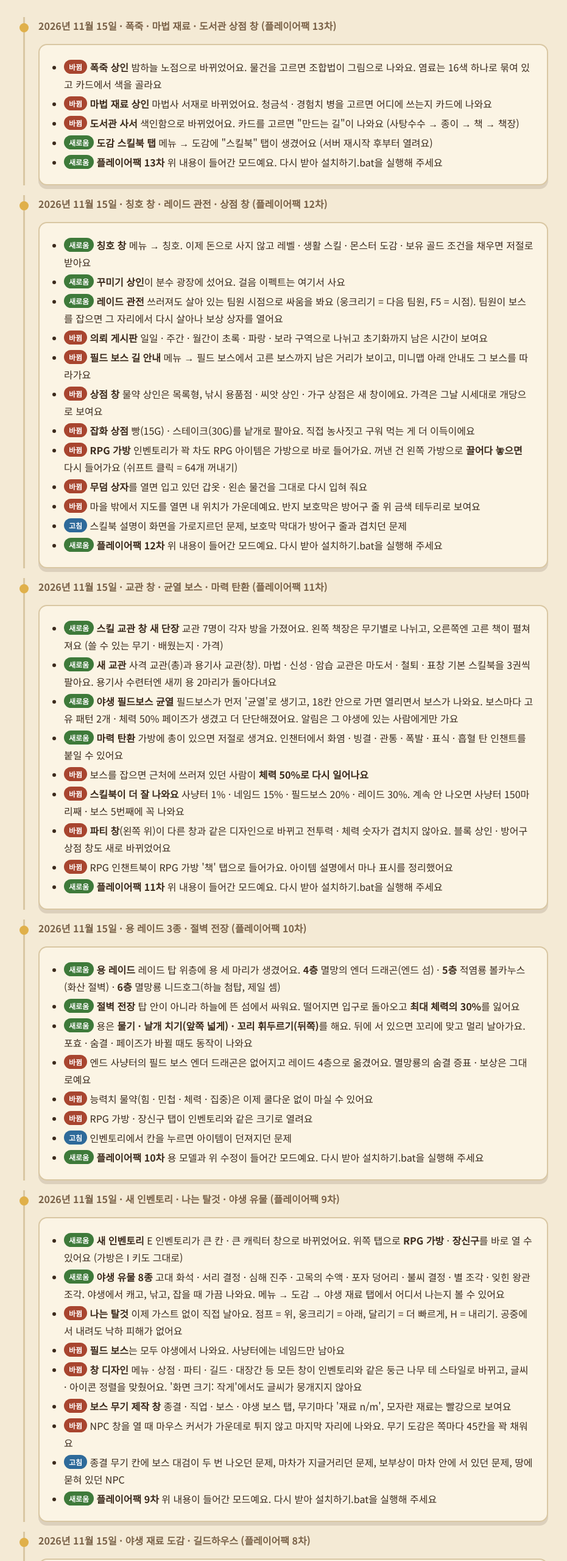
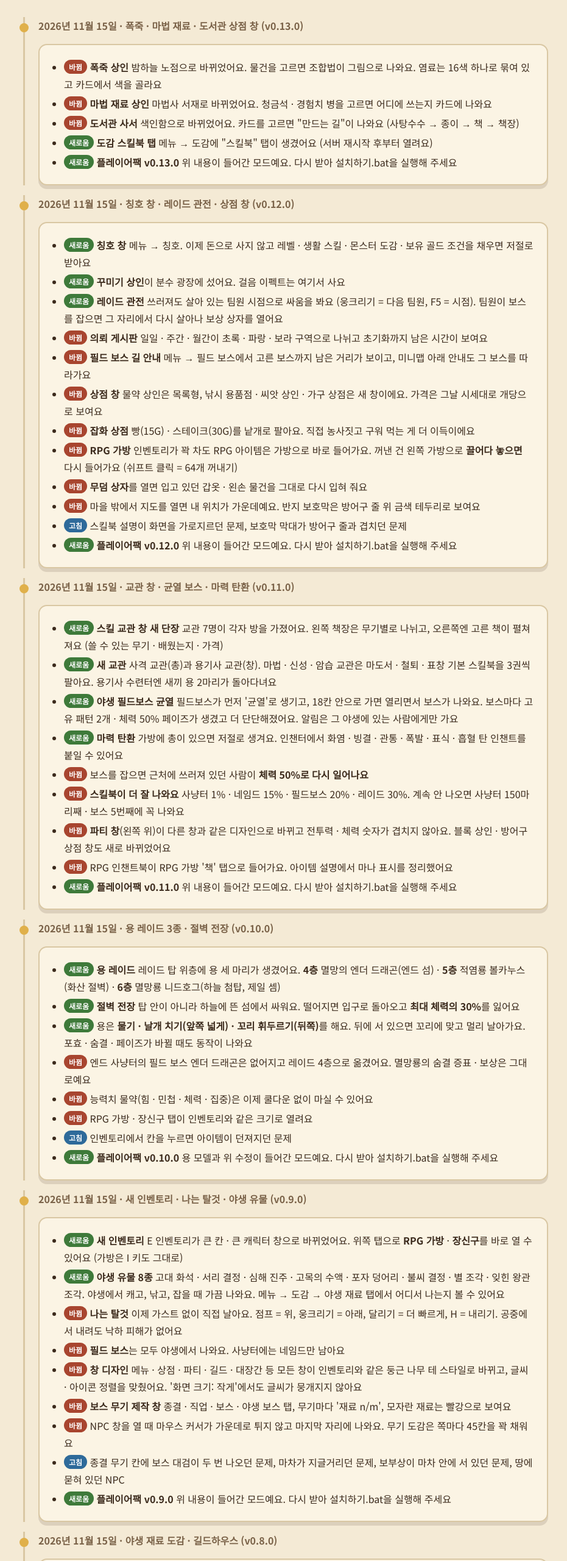
Before and after one commit to kongspace94/yoriworld, a plain HTML site: page updates.html in a window 1280 px wide. Shown: the part 240-2800 px from the top of the page at 61% size, without its empty margins (174-1105 px from the left). Drawn offline with Linux system fonts and the light colour scheme.

Commit message:
업데이트 소식: 'N차' 대신 버전 번호(v0.N.0)로 표시
Co-Authored-By: Claude Opus 5.5 <noreply@anthropic.com>

```diff
--- a/updates.html
+++ b/updates.html
@@ -26,19 +26,19 @@
 <main class="wrap">
   <section>
     <div class="update">
-      <p class="date">2026년 11월 15일 · 폭죽 · 마법 재료 · 도서관 상점 창 (플레이어팩 13차)</p>
+      <p class="date">2026년 11월 15일 · 폭죽 · 마법 재료 · 도서관 상점 창 (v0.13.0)</p>
       <div class="card">
         <ul>
           <li><span class="badge b-change">바뀜</span> <b>폭죽 상인</b> 밤하늘 노점으로 바뀌었어요. 물건을 고르면 조합법이 그림으로 나와요. 염료는 16색 하나로 묶여 있고 카드에서 색을 골라요</li>
           <li><span class="badge b-change">바뀜</span> <b>마법 재료 상인</b> 마법사 서재로 바뀌었어요. 청금석 · 경험치 병을 고르면 어디에 쓰는지 카드에 나와요</li>
           <li><span class="badge b-change">바뀜</span> <b>도서관 사서</b> 색인함으로 바뀌었어요. 카드를 고르면 "만드는 길"이 나와요 (사탕수수 → 종이 → 책 → 책장)</li>
           <li><span class="badge b-new">새로움</span> <b>도감 스킬북 탭</b> 메뉴 → 도감에 "스킬북" 탭이 생겼어요 (서버 재시작 후부터 열려요)</li>
-          <li><span class="badge b-new">새로움</span> <b>플레이어팩 13차</b> 위 내용이 들어간 모드예요. 다시 받아 설치하기.bat을 실행해 주세요</li>
+          <li><span class="badge b-new">새로움</span> <b>플레이어팩 v0.13.0</b> 위 내용이 들어간 모드예요. 다시 받아 설치하기.bat을 실행해 주세요</li>
         </ul>
       </div>
     </div>
     <div class="update">
-      <p class="date">2026년 11월 15일 · 칭호 창 · 레이드 관전 · 상점 창 (플레이어팩 12차)</p>
+      <p class="date">2026년 11월 15일 · 칭호 창 · 레이드 관전 · 상점 창 (v0.12.0)</p>
       <div class="card">
         <ul>
           <li><span class="badge b-new">새로움</span> <b>칭호 창</b> 메뉴 → 칭호. 이제 돈으로 사지 않고 레벨 · 생활 스킬 · 몬스터 도감 · 보유 골드 조건을 채우면 저절로 받아요</li>
@@ -52,12 +52,12 @@
           <li><span class="badge b-change">바뀜</span> <b>무덤 상자</b>를 열면 입고 있던 갑옷 · 왼손 물건을 그대로 다시 입혀 줘요</li>
           <li><span class="badge b-change">바뀜</span> 마을 밖에서 지도를 열면 내 위치가 가운데예요. 반지 보호막은 방어구 줄 위 금색 테두리로 보여요</li>
           <li><span class="badge b-fix">고침</span> 스킬북 설명이 화면을 가로지르던 문제, 보호막 막대가 방어구 줄과 겹치던 문제</li>
-          <li><span class="badge b-new">새로움</span> <b>플레이어팩 12차</b> 위 내용이 들어간 모드예요. 다시 받아 설치하기.bat을 실행해 주세요</li>
+          <li><span class="badge b-new">새로움</span> <b>플레이어팩 v0.12.0</b> 위 내용이 들어간 모드예요. 다시 받아 설치하기.bat을 실행해 주세요</li>
         </ul>
       </div>
     </div>
     <div class="update">
-      <p class="date">2026년 11월 15일 · 교관 창 · 균열 보스 · 마력 탄환 (플레이어팩 11차)</p>
+      <p class="date">2026년 11월 15일 · 교관 창 · 균열 보스 · 마력 탄환 (v0.11.0)</p>
       <div class="card">
         <ul>
           <li><span class="badge b-new">새로움</span> <b>스킬 교관 창 새 단장</b> 교관 7명이 각자 방을 가졌어요. 왼쪽 책장은 무기별로 나뉘고, 오른쪽엔 고른 책이 펼쳐져요 (쓸 수 있는 무기 · 배웠는지 · 가격)</li>
@@ -68,12 +68,12 @@
           <li><span class="badge b-change">바뀜</span> <b>스킬북이 더 잘 나와요</b> 사냥터 1% · 네임드 15% · 필드보스 20% · 레이드 30%. 계속 안 나오면 사냥터 150마리째 · 보스 5번째에 꼭 나와요</li>
           <li><span class="badge b-change">바뀜</span> <b>파티 창</b>(왼쪽 위)이 다른 창과 같은 디자인으로 바뀌고 전투력 · 체력 숫자가 겹치지 않아요. 블록 상인 · 방어구 상점 창도 새로 바뀌었어요</li>
           <li><span class="badge b-change">바뀜</span> RPG 인챈트북이 RPG 가방 '책' 탭으로 들어가요. 아이템 설명에서 마나 표시를 정리했어요</li>
-          <li><span class="badge b-new">새로움</span> <b>플레이어팩 11차</b> 위 내용이 들어간 모드예요. 다시 받아 설치하기.bat을 실행해 주세요</li>
+          <li><span class="badge b-new">새로움</span> <b>플레이어팩 v0.11.0</b> 위 내용이 들어간 모드예요. 다시 받아 설치하기.bat을 실행해 주세요</li>
         </ul>
       </div>
     </div>
     <div class="update">
-      <p class="date">2026년 11월 15일 · 용 레이드 3종 · 절벽 전장 (플레이어팩 10차)</p>
+      <p class="date">2026년 11월 15일 · 용 레이드 3종 · 절벽 전장 (v0.10.0)</p>
       <div class="card">
         <ul>
           <li><span class="badge b-new">새로움</span> <b>용 레이드</b> 레이드 탑 위층에 용 세 마리가 생겼어요. <b>4층</b> 멸망의 엔더 드래곤(엔드 섬) · <b>5층</b> 적염룡 볼카누스(화산 절벽) · <b>6층</b> 멸망룡 니드호그(하늘 첨탑, 제일 셈)</li>
@@ -83,12 +83,12 @@
           <li><span class="badge b-change">바뀜</span> 능력치 물약(힘 · 민첩 · 체력 · 집중)은 이제 쿨다운 없이 마실 수 있어요</li>
           <li><span class="badge b-change">바뀜</span> RPG 가방 · 장신구 탭이 인벤토리와 같은 크기로 열려요</li>
           <li><span class="badge b-fix">고침</span> 인벤토리에서 칸을 누르면 아이템이 던져지던 문제</li>
-          <li><span class="badge b-new">새로움</span> <b>플레이어팩 10차</b> 용 모델과 위 수정이 들어간 모드예요. 다시 받아 설치하기.bat을 실행해 주세요</li>
+          <li><span class="badge b-new">새로움</span> <b>플레이어팩 v0.10.0</b> 용 모델과 위 수정이 들어간 모드예요. 다시 받아 설치하기.bat을 실행해 주세요</li>
         </ul>
       </div>
     </div>
     <div class="update">
-      <p class="date">2026년 11월 15일 · 새 인벤토리 · 나는 탈것 · 야생 유물 (플레이어팩 9차)</p>
+      <p class="date">2026년 11월 15일 · 새 인벤토리 · 나는 탈것 · 야생 유물 (v0.9.0)</p>
       <div class="card">
         <ul>
           <li><span class="badge b-new">새로움</span> <b>새 인벤토리</b> E 인벤토리가 큰 칸 · 큰 캐릭터 창으로 바뀌었어요. 위쪽 탭으로 <b>RPG 가방</b> · <b>장신구</b>를 바로 열 수 있어요 (가방은 I 키도 그대로)</li>
@@ -99,12 +99,12 @@
           <li><span class="badge b-change">바뀜</span> <b>보스 무기 제작 창</b> 종결 · 직업 · 보스 · 야생 보스 탭, 무기마다 '재료 n/m', 모자란 재료는 빨강으로 보여요</li>
           <li><span class="badge b-change">바뀜</span> NPC 창을 열 때 마우스 커서가 가운데로 튀지 않고 마지막 자리에 나와요. 무기 도감은 쪽마다 45칸을 꽉 채워요</li>
           <li><span class="badge b-fix">고침</span> 종결 무기 칸에 보스 대검이 두 번 나오던 문제, 마차가 지글거리던 문제, 보부상이 마차 안에 서 있던 문제, 땅에 묻혀 있던 NPC</li>
-          <li><span class="badge b-new">새로움</span> <b>플레이어팩 9차</b> 위 내용이 들어간 모드예요. 다시 받아 설치하기.bat을 실행해 주세요</li>
+          <li><span class="badge b-new">새로움</span> <b>플레이어팩 v0.9.0</b> 위 내용이 들어간 모드예요. 다시 받아 설치하기.bat을 실행해 주세요</li>
         </ul>
       </div>
     </div>
     <div class="update">
-      <p class="date">2026년 11월 15일 · 야생 재료 도감 · 길드하우스 (플레이어팩 8차)</p>
+      <p class="date">2026년 11월 15일 · 야생 재료 도감 · 길드하우스 (v0.8.0)</p>
       <div class="card">
         <ul>
           <li><span class="badge b-new">새로움</span> <b>야생 재료 도감</b> 메뉴 → 도감 → <b>야생 재료</b> 탭. 철 · 금 · 다이아 · 네더라이트 파편 · 마나석 · 마물의 정수 · 생명의 조각 · 야생 보스 증표 · 강화 재료가 어디서 나고, 어디에 쓰이고, 지금 몇 개 있는지 보여요</li>
@@ -112,12 +112,12 @@
           <li><span class="badge b-change">바뀜</span> <b>모험가 길드</b>가 서쪽 광장 쪽을 보는 아담한 길드하우스로 새로 지어졌어요. 길드마스터는 카운터 뒤에 있어요</li>
           <li><span class="badge b-change">바뀜</span> 훈련장의 스킬 교관은 없어졌어요. 스킬북은 <b>교관집</b>의 교관들(검술 · 마법 · 궁술 · 신성 · 암습)에게서 사요</li>
           <li><span class="badge b-change">바뀜</span> <b>의뢰 게시판</b>이 쉬워졌어요. 일일 의뢰 개수가 1/3쯤, 주간 · 월간도 크게 줄었어요</li>
-          <li><span class="badge b-new">새로움</span> <b>플레이어팩 8차</b> 야생 재료 도감 탭이 들어간 모드예요. 다시 받아 설치하기.bat을 실행해 주세요</li>
+          <li><span class="badge b-new">새로움</span> <b>플레이어팩 v0.8.0</b> 야생 재료 도감 탭이 들어간 모드예요. 다시 받아 설치하기.bat을 실행해 주세요</li>
         </ul>
       </div>
     </div>
     <div class="update">
-      <p class="date">2026년 11월 15일 · 낚시 · 교관의 집 · 편의 모드 (플레이어팩 7차)</p>
+      <p class="date">2026년 11월 15일 · 낚시 · 교관의 집 · 편의 모드 (v0.7.0)</p>
       <div class="card">
         <ul>
           <li><span class="badge b-new">새로움</span> <b>교관의 집</b> 교관마다 자기 집이 생겼어요. 검술 교관은 성 수비대 막사, 마법 교관은 성 밖 외딴 탑, 궁술 교관은 숲속 나무 위 오두막, 암습 교관은 강둑의 수상한 창고(?). 신성 교관은 성당 앞 계단에서 기다려요</li>
@@ -127,7 +127,7 @@
           <li><span class="badge b-new">새로움</span> <b>성문</b> 밤이 되면 성문에 철창살이 내려오고, 가까이 가면 열려요</li>
           <li><span class="badge b-new">새로움</span> <b>하늘을 나는 탈것</b> 줄무늬 열기구 · 마법 양탄자. 마구간 창이 땅 / 하늘 탭으로 나뉘었어요</li>
           <li><span class="badge b-new">새로움</span> 퀘스트 창 오른쪽 위 버튼으로 <b>미니맵 퀘스트 표시</b>를 끌 수 있어요</li>
-          <li><span class="badge b-new">새로움</span> <b>플레이어팩 7차</b> 편의 · 성능 모드 9개: Entity Culling · FerriteCore · Dynamic FPS (프레임) · 3D Skin Layers · Not Enough Animations · LambDynamicLights (횃불 빛) · AppleSkin · Mouse Tweaks · Chat Heads</li>
+          <li><span class="badge b-new">새로움</span> <b>플레이어팩 v0.7.0</b> 편의 · 성능 모드 9개: Entity Culling · FerriteCore · Dynamic FPS (프레임) · 3D Skin Layers · Not Enough Animations · LambDynamicLights (횃불 빛) · AppleSkin · Mouse Tweaks · Chat Heads</li>
           <li><span class="badge b-change">바뀜</span> <b>체력</b> 최대 하트는 마을 · 사냥터 · 레이드 · 야생 어디서나 똑같이 <b>생명의 조각</b>으로만 올라요 (최대 40칸). <b>체력 능력치</b>는 받는 피해 감소가 됐어요</li>
           <li><span class="badge b-change">바뀜</span> 생명의 조각이 더 잘 나와요 (야생 보스 · 보물상자 · 야생 몬스터)</li>
         </ul>
```
